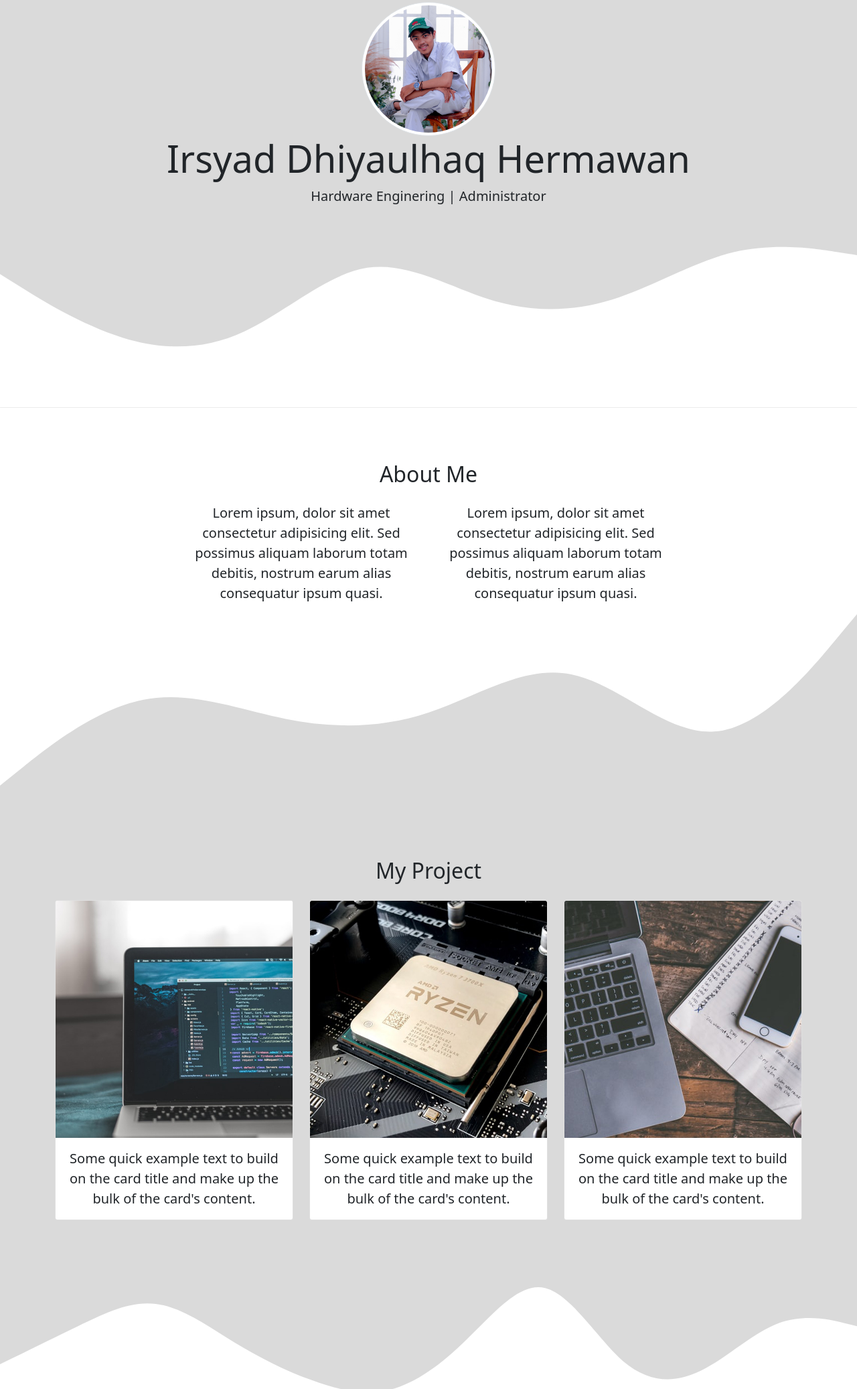
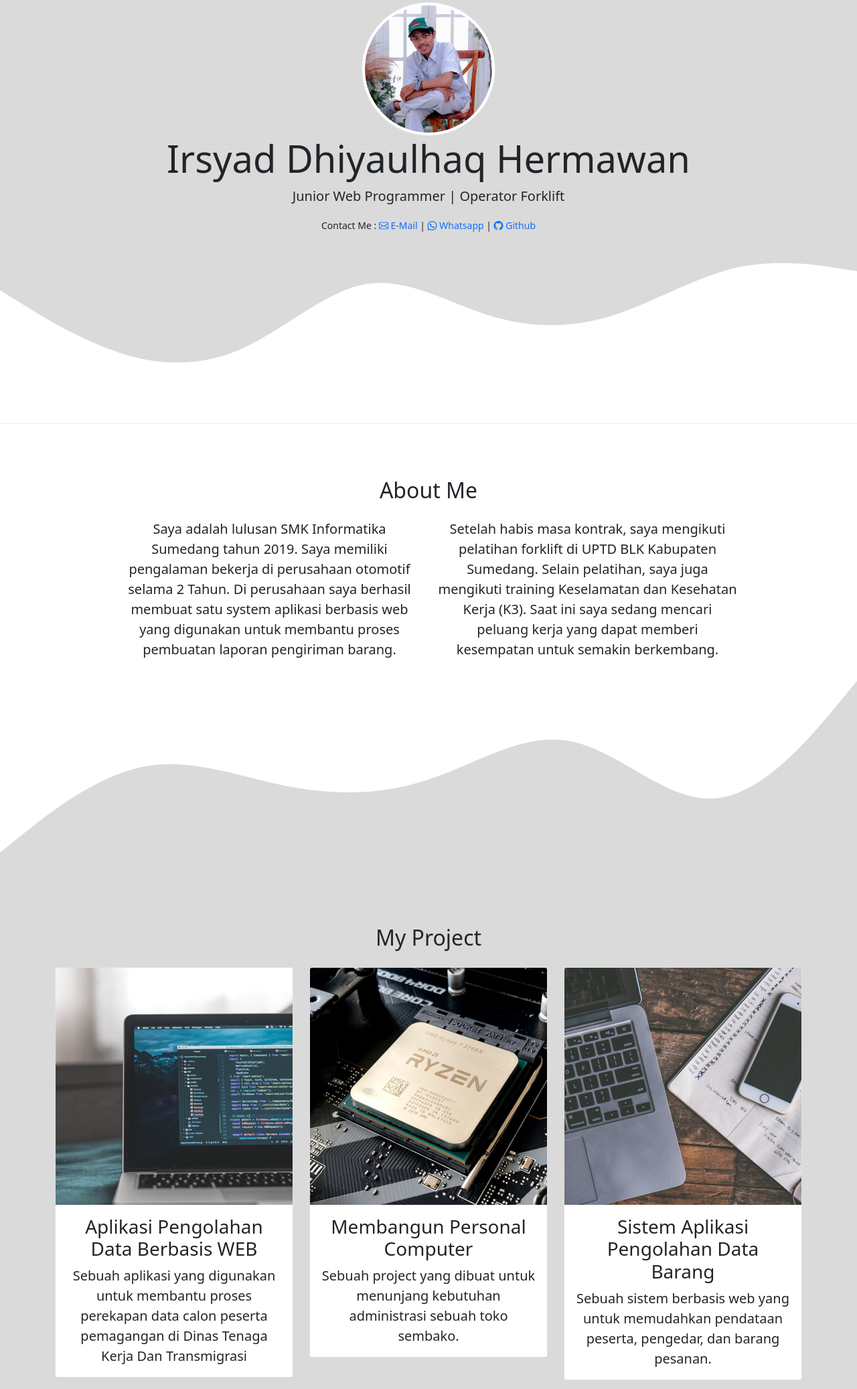
Before and after one commit to irsyaddhiyaulhaq191101/irsyaddhiyaulhaq191101.github.io, a plain HTML site: page index.html in a window 1280 px wide. Shown: the part 93-2167 px from the top of the page at 67% size. Drawn offline with nearby package versions, Linux system fonts and the light colour scheme.

Commit message:
Update index.html

```diff
--- a/index.html
+++ b/index.html
@@ -1,26 +1,31 @@
 <!DOCTYPE html>
 <html lang="en">
+
 <head>
      <!-- Required meta tags -->
      <meta charset="utf-8" />
      <meta name="viewport" content="width=device-width, initial-scale=1" />
 
      <!-- Bootstrap CSS -->
-    <link href="https://cdn.jsdelivr.net/npm/bootstrap@5.0.2/dist/css/bootstrap.min.css" rel="stylesheet" integrity="sha384-EVSTQN3/azprG1Anm3QDgpJLIm9Nao0Yz1ztcQTwFspd3yD65VohhpuuCOmLASjC" crossorigin="anonymous" />
+     <link href="https://cdn.jsdelivr.net/npm/bootstrap@5.0.2/dist/css/bootstrap.min.css" rel="stylesheet"
+          integrity="sha384-EVSTQN3/azprG1Anm3QDgpJLIm9Nao0Yz1ztcQTwFspd3yD65VohhpuuCOmLASjC" crossorigin="anonymous" />
 
      <!-- icon -->
      <link rel="stylesheet" href="https://cdn.jsdelivr.net/npm/bootstrap-icons@1.8.3/font/bootstrap-icons.css" />
 
      <!-- My CSS -->
      <link rel="stylesheet" href="stylee.css" />
+     <link rel="shortcut icon" href="https://img.icons8.com/ios/500/portfolio.png">
 
-    <title>My Portfolio | Irsyad Dhiyaulhaq Hermawan</title>
+     <title>Portfolio | Irsyad Dhiyaulhaq Hermawan</title>
 </head>
+
 <body id="home">
      <nav class="navbar navbar-expand-lg navbar-dark bg-dark shadow-sm fixed-top">
           <div class="container">
                <a class="navbar-brand" href="#home">Irsyad Dhiyaulhaq H</a>
-        <button class="navbar-toggler" type="button" data-bs-toggle="collapse" data-bs-target="#navbarNav" aria-controls="navbarNav" aria-expanded="false" aria-label="Toggle navigation">
+               <button class="navbar-toggler" type="button" data-bs-toggle="collapse" data-bs-target="#navbarNav"
+                    aria-controls="navbarNav" aria-expanded="false" aria-label="Toggle navigation">
                     <span class="navbar-toggler-icon"></span>
                </button>
                <div class="collapse navbar-collapse" id="navbarNav">
@@ -45,13 +50,17 @@
      <section class="jumbotron text-center">
           <img src="img/me.jpg" alt="irsyad" width="200px" class="img-thumbnail rounded-circle" />
           <h1 class="display-4">Irsyad Dhiyaulhaq Hermawan</h1>
-      <p class="lead">Hardware Enginering | Administrator</p>
+          <p class="lead">Junior Web Programmer | Operator Forklift</p>
+          <small>Contact Me : <a href="mailto:irsyaddhiyaulhaqhermawan@gmail.com" style="text-decoration:none"><i
+                         class="bi bi-envelope"></i> E-Mail</a> | <a href="https://wa.me/6281394893081" target="_blank"
+                    style="text-decoration:none"><i class="bi bi-whatsapp"></i> Whatsapp</a> | <a
+                    href="https://github.com/irsyaddhiyaulhaq191101" target="_blank" style="text-decoration:none"><i
+                         class="bi bi-github"></i> Github</a>
+          </small>
           <svg xmlns="http://www.w3.org/2000/svg" viewBox="0 0 1440 320">
-        <path
-          fill="#ffffff"
-          fill-opacity="1"
-          d="M0,96L34.3,117.3C68.6,139,137,181,206,202.7C274.3,224,343,224,411,192C480,160,549,96,617,85.3C685.7,75,754,117,823,138.7C891.4,160,960,160,1029,138.7C1097.1,117,1166,75,1234,58.7C1302.9,43,1371,53,1406,58.7L1440,64L1440,320L1405.7,320C1371.4,320,1303,320,1234,320C1165.7,320,1097,320,1029,320C960,320,891,320,823,320C754.3,320,686,320,617,320C548.6,320,480,320,411,320C342.9,320,274,320,206,320C137.1,320,69,320,34,320L0,320Z"
-        ></path>
+               <path fill="#ffffff" fill-opacity="1"
+                    d="M0,96L34.3,117.3C68.6,139,137,181,206,202.7C274.3,224,343,224,411,192C480,160,549,96,617,85.3C685.7,75,754,117,823,138.7C891.4,160,960,160,1029,138.7C1097.1,117,1166,75,1234,58.7C1302.9,43,1371,53,1406,58.7L1440,64L1440,320L1405.7,320C1371.4,320,1303,320,1234,320C1165.7,320,1097,320,1029,320C960,320,891,320,823,320C754.3,320,686,320,617,320C548.6,320,480,320,411,320C342.9,320,274,320,206,320C137.1,320,69,320,34,320L0,320Z">
+               </path>
           </svg>
      </section>
 
@@ -63,20 +72,24 @@
                     </div>
                </div>
                <div class="row justify-content-center fs-5 text-center mt-3">
-          <div class="col-md-4">
-            <p>Lorem ipsum, dolor sit amet consectetur adipisicing elit. Sed possimus aliquam laborum totam debitis, nostrum earum alias consequatur ipsum quasi.</p>
+                    <div class="col-md-5 mb-3">
+                         <p>Saya adalah lulusan SMK Informatika Sumedang tahun 2019. Saya memiliki pengalaman bekerja di
+                              perusahaan otomotif selama 2 Tahun. Di perusahaan saya berhasil membuat satu system
+                              aplikasi berbasis web yang digunakan untuk membantu proses pembuatan laporan pengiriman
+                              barang.</p>
                     </div>
-          <div class="col-md-4">
-            <p>Lorem ipsum, dolor sit amet consectetur adipisicing elit. Sed possimus aliquam laborum totam debitis, nostrum earum alias consequatur ipsum quasi.</p>
+                    <div class="col-md-5">
+                         <p>Setelah habis masa kontrak, saya mengikuti pelatihan forklift di UPTD BLK Kabupaten
+                              Sumedang. Selain pelatihan, saya juga mengikuti training Keselamatan dan Kesehatan Kerja
+                              (K3). Saat ini saya sedang mencari
+                              peluang kerja yang dapat memberi kesempatan untuk semakin berkembang.</p>
                     </div>
                </div>
           </div>
           <svg xmlns="http://www.w3.org/2000/svg" viewBox="0 0 1440 320">
-        <path
-          fill="#dadada"
-          fill-opacity="1"
-          d="M0,288L40,256C80,224,160,160,240,144C320,128,400,160,480,176C560,192,640,192,720,165.3C800,139,880,85,960,101.3C1040,117,1120,203,1200,197.3C1280,192,1360,96,1400,48L1440,0L1440,320L1400,320C1360,320,1280,320,1200,320C1120,320,1040,320,960,320C880,320,800,320,720,320C640,320,560,320,480,320C400,320,320,320,240,320C160,320,80,320,40,320L0,320Z"
-        ></path>
+               <path fill="#dadada" fill-opacity="1"
+                    d="M0,288L40,256C80,224,160,160,240,144C320,128,400,160,480,176C560,192,640,192,720,165.3C800,139,880,85,960,101.3C1040,117,1120,203,1200,197.3C1280,192,1360,96,1400,48L1440,0L1440,320L1400,320C1360,320,1280,320,1200,320C1120,320,1040,320,960,320C880,320,800,320,720,320C640,320,560,320,480,320C400,320,320,320,240,320C160,320,80,320,40,320L0,320Z">
+               </path>
           </svg>
      </section>
 
@@ -92,7 +105,10 @@
                          <div class="card">
                               <img src="img/p1.jpg" class="card-img-top" alt="..." />
                               <div class="card-body">
-                <p class="card-text">Some quick example text to build on the card title and make up the bulk of the card's content.</p>
+                                   <h3>Aplikasi Pengolahan Data Berbasis WEB</h3>
+                                   <p class="card-text">Sebuah aplikasi yang digunakan untuk membantu proses
+                                        perekapan
+                                        data calon peserta pemagangan di Dinas Tenaga Kerja Dan Transmigrasi</p>
                               </div>
                          </div>
                     </div>
@@ -100,7 +116,9 @@
                          <div class="card">
                               <img src="img/p2.jpg" class="card-img-top" alt="..." />
                               <div class="card-body">
-                <p class="card-text">Some quick example text to build on the card title and make up the bulk of the card's content.</p>
+                                   <h3>Membangun Personal Computer</h3>
+                                   <p class="card-text">Sebuah project yang dibuat untuk menunjang kebutuhan
+                                        administrasi sebuah toko sembako.</p>
                               </div>
                          </div>
                     </div>
@@ -108,18 +126,18 @@
                          <div class="card">
                               <img src="img/p3.jpg" class="card-img-top" alt="..." />
                               <div class="card-body">
-                <p class="card-text">Some quick example text to build on the card title and make up the bulk of the card's content.</p>
+                                   <h3>Sistem Aplikasi Pengolahan Data Barang</h3>
+                                   <p class="card-text">Sebuah sistem berbasis web yang untuk memudahkan pendataan
+                                        peserta, pengedar, dan barang pesanan.</p>
                               </div>
                          </div>
                     </div>
                </div>
           </div>
           <svg xmlns="http://www.w3.org/2000/svg" viewBox="0 0 1440 320">
-        <path
-          fill="#fff"
-          fill-opacity="1"
-          d="M0,224L21.8,213.3C43.6,203,87,181,131,160C174.5,139,218,117,262,122.7C305.5,128,349,160,393,186.7C436.4,213,480,235,524,250.7C567.3,267,611,277,655,266.7C698.2,256,742,224,785,181.3C829.1,139,873,85,916,96C960,107,1004,181,1047,218.7C1090.9,256,1135,256,1178,234.7C1221.8,213,1265,171,1309,154.7C1352.7,139,1396,149,1418,154.7L1440,160L1440,320L1418.2,320C1396.4,320,1353,320,1309,320C1265.5,320,1222,320,1178,320C1134.5,320,1091,320,1047,320C1003.6,320,960,320,916,320C872.7,320,829,320,785,320C741.8,320,698,320,655,320C610.9,320,567,320,524,320C480,320,436,320,393,320C349.1,320,305,320,262,320C218.2,320,175,320,131,320C87.3,320,44,320,22,320L0,320Z"
-        ></path>
+               <path fill="#fff" fill-opacity="1"
+                    d="M0,224L21.8,213.3C43.6,203,87,181,131,160C174.5,139,218,117,262,122.7C305.5,128,349,160,393,186.7C436.4,213,480,235,524,250.7C567.3,267,611,277,655,266.7C698.2,256,742,224,785,181.3C829.1,139,873,85,916,96C960,107,1004,181,1047,218.7C1090.9,256,1135,256,1178,234.7C1221.8,213,1265,171,1309,154.7C1352.7,139,1396,149,1418,154.7L1440,160L1440,320L1418.2,320C1396.4,320,1353,320,1309,320C1265.5,320,1222,320,1178,320C1134.5,320,1091,320,1047,320C1003.6,320,960,320,916,320C872.7,320,829,320,785,320C741.8,320,698,320,655,320C610.9,320,567,320,524,320C480,320,436,320,393,320C349.1,320,305,320,262,320C218.2,320,175,320,131,320C87.3,320,44,320,22,320L0,320Z">
+               </path>
           </svg>
      </section>
 
@@ -135,29 +153,36 @@
                          <form>
                               <div class="mb-3">
                                    <label for="exampleInputEmail1" class="form-label">Email</label>
-                <input type="email" class="form-control" id="exampleInputEmail1" aria-describedby="emailHelp" />
+                                   <input type="email" class="form-control" id="exampleInputEmail1"
+                                        aria-describedby="emailHelp" />
                               </div>
                               <div class="mb-3">
                                    <label for="message" class="form-label">Message</label>
-                <textarea name="message" id="message" cols="30" rows="5" class="form-control"></textarea>
+                                   <textarea name="message" id="message" cols="30" rows="5"
+                                        class="form-control"></textarea>
                               </div>
-              <button type="submit" class="btn btn-success">Kirim</button>
+                              <button type="submit" class="btn btn-primary">Kirim</button>
                          </form>
                     </div>
                </div>
           </div>
           <svg xmlns="http://www.w3.org/2000/svg" viewBox="0 0 1440 320">
-        <path
-          fill="#212529"
-          fill-opacity="1"
-          d="M0,192L48,202.7C96,213,192,235,288,245.3C384,256,480,256,576,229.3C672,203,768,149,864,160C960,171,1056,245,1152,261.3C1248,277,1344,235,1392,213.3L1440,192L1440,320L1392,320C1344,320,1248,320,1152,320C1056,320,960,320,864,320C768,320,672,320,576,320C480,320,384,320,288,320C192,320,96,320,48,320L0,320Z"
-        ></path>
+               <path fill="#212529" fill-opacity="1"
+                    d="M0,192L48,202.7C96,213,192,235,288,245.3C384,256,480,256,576,229.3C672,203,768,149,864,160C960,171,1056,245,1152,261.3C1248,277,1344,235,1392,213.3L1440,192L1440,320L1392,320C1344,320,1248,320,1152,320C1056,320,960,320,864,320C768,320,672,320,576,320C480,320,384,320,288,320C192,320,96,320,48,320L0,320Z">
+               </path>
           </svg>
      </section>
 
-    <footer class="bg-dark text-white pb-5 text-center">Created With <i class="bi bi-heart-pulse-fill text-danger"></i> <a href="" class="text-white fw-bold">Irsyad Dhiyaulhaq H</a></footer>
+     <footer class="bg-dark text-white pb-5 text-center">Created With <i class="bi bi-heart-pulse-fill text-danger"></i>
+          <a href="" class="text-white fw-bold">Irsyad Dhiyaulhaq H</a>
+     </footer>
 
-    <script src="https://cdn.jsdelivr.net/npm/@popperjs/core@2.9.2/dist/umd/popper.min.js" integrity="sha384-IQsoLXl5PILFhosVNubq5LC7Qb9DXgDA9i+tQ8Zj3iwWAwPtgFTxbJ8NT4GN1R8p" crossorigin="anonymous"></script>
-    <script src="https://cdn.jsdelivr.net/npm/bootstrap@5.0.2/dist/js/bootstrap.min.js" integrity="sha384-cVKIPhGWiC2Al4u+LWgxfKTRIcfu0JTxR+EQDz/bgldoEyl4H0zUF0QKbrJ0EcQF" crossorigin="anonymous"></script>
+     <script src="https://cdn.jsdelivr.net/npm/@popperjs/core@2.9.2/dist/umd/popper.min.js"
+          integrity="sha384-IQsoLXl5PILFhosVNubq5LC7Qb9DXgDA9i+tQ8Zj3iwWAwPtgFTxbJ8NT4GN1R8p"
+          crossorigin="anonymous"></script>
+     <script src="https://cdn.jsdelivr.net/npm/bootstrap@5.0.2/dist/js/bootstrap.min.js"
+          integrity="sha384-cVKIPhGWiC2Al4u+LWgxfKTRIcfu0JTxR+EQDz/bgldoEyl4H0zUF0QKbrJ0EcQF"
+          crossorigin="anonymous"></script>
 </body>
+
 </html>
```
Lines whose indentation alone changed are shown as unchanged.
